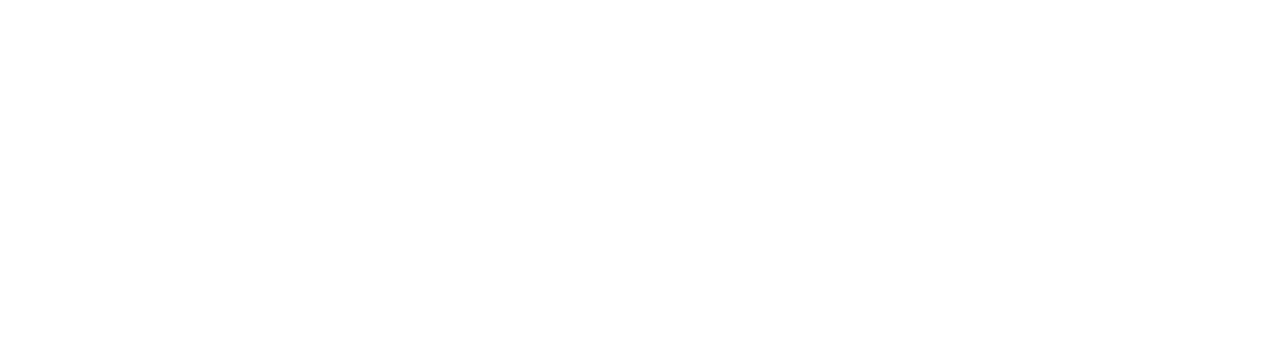
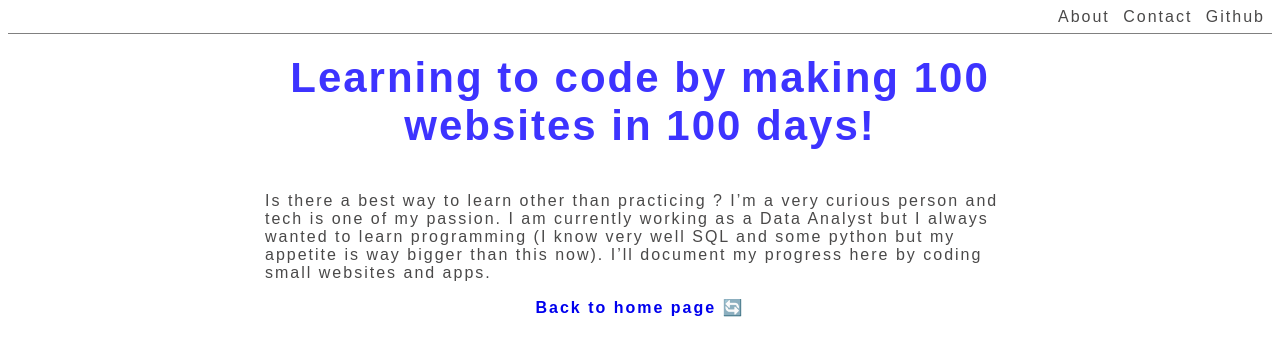
Before and after one commit to malikbarbier7/html-100-websites, a plain HTML site: page main-site/about.html in a window 1280 px wide. Drawn offline with Linux system fonts and the light colour scheme.

Commit message:
Added about page content + Css file

```diff
--- a/main-site/about.html
+++ b/main-site/about.html
@@ -0,0 +1,32 @@
+<!DOCTYPE html>
+<html lang="en">
+<head>
+    <meta charset="UTF-8">
+    <meta name="viewport" content="width=device-width, initial-scale=1.0">
+    <link rel="stylesheet" href="styles-about.css">
+    <title>About</title>
+</head>
+<body>
+    <header>
+        <nav>
+            <a href="about.html">About</a>
+            <a href="https://www.linkedin.com/in/malik-barbier7/">Contact</a>
+            <a href="https://github.com/malikbarbier7">Github</a>
+        </nav>
+    </header>
+<!-- End header -->
+
+<div id="main">
+
+<div id="intro-line">
+<h2>Learning to code by making 100 websites in 100 days!</h2>
+</div>
+
+<div id="info-container">
+<p>Is there a best way to learn other than practicing  ? I’m a very curious person and tech is one of my passion.  I am currently working as a Data Analyst but I always wanted to learn programming (I know very well SQL and some python but my appetite is way bigger than this now). I’ll document my progress here by coding small websites and apps. </p>
+<a href="index.html" id="back-button">Back to home page 🔄</a>
+</div>
+</div>
+<!-- End main-->
+</body>
+</html>
```
Also changed, not shown: main-site/index.html (+1 -0 lines).
